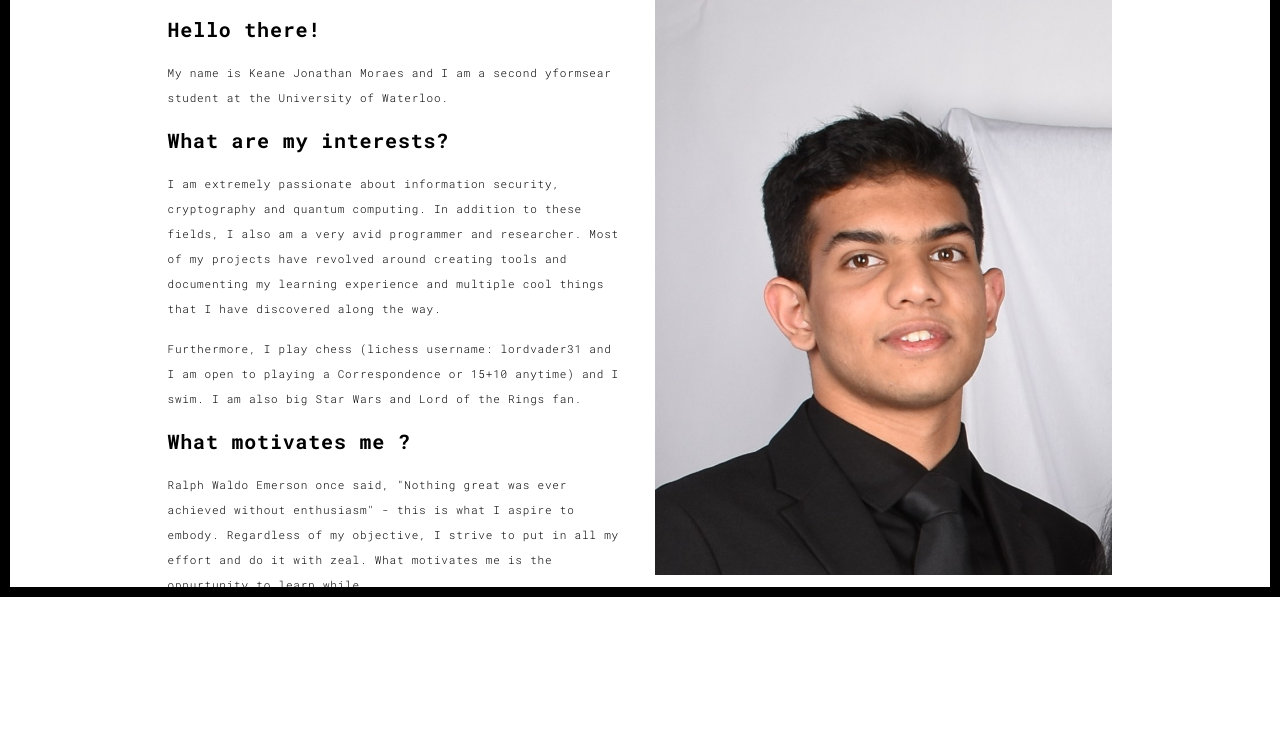
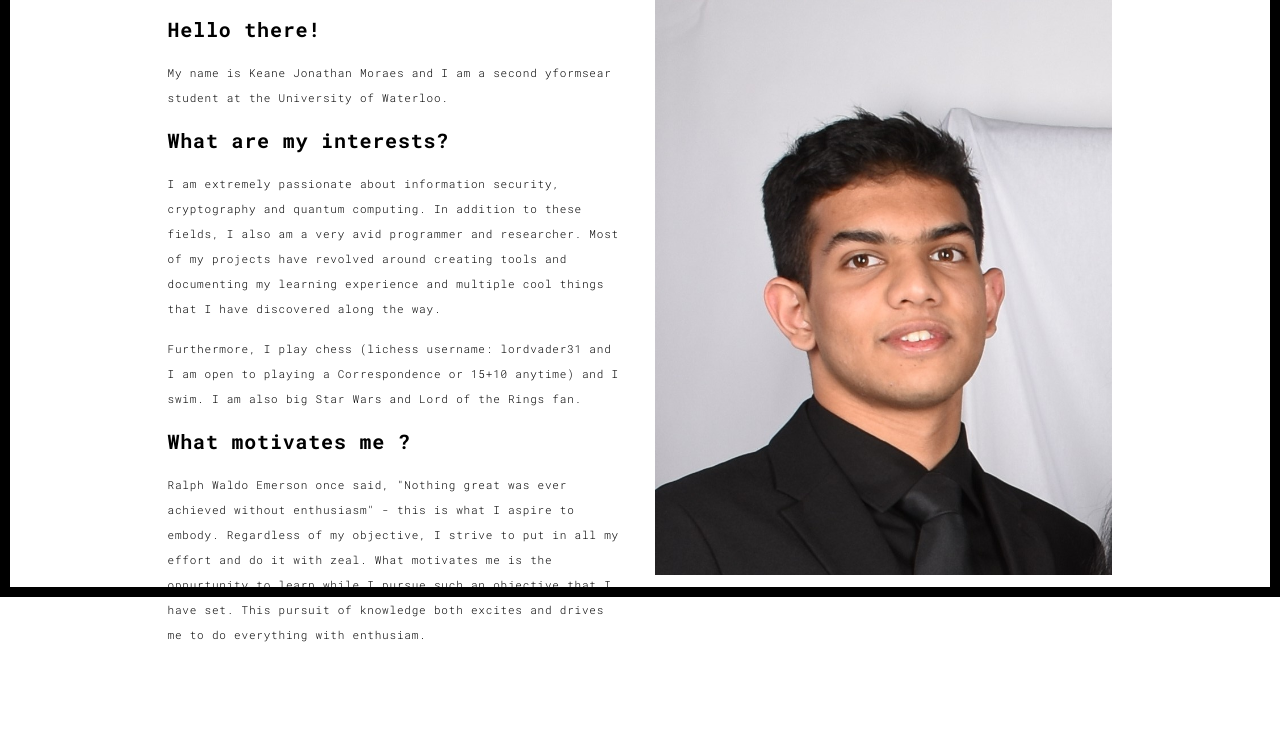
Before and after one commit to kj3moraes/PersonalWebsite, a Flask app: page /about.html in a window 1280 px wide. Shown: the part 203-955 px from the top of the page. Before the commit the page ends 800 px from the top, so only its background shows below. Run offline with Flask 2, Linux system fonts and the light colour scheme; some libraries are stand-ins or nearby versions.

Commit message:
finished about

```diff
--- a/app/templates/about.html
+++ b/app/templates/about.html
@@ -76,8 +76,8 @@
 
                 <h3>What motivates me ?</h3>
                   <p>Ralph Waldo Emerson once said, "Nothing great was ever achieved without enthusiasm" - this is what I aspire to embody. Regardless of my objective,
-                      I strive to put in all my effort and do it with zeal. What motivates me is the oppurtunity to learn while
-
+                      I strive to put in all my effort and do it with zeal. What motivates me is the oppurtunity to learn while I pursue such an objective that I have set.
+                      This pursuit of knowledge both excites and drives me to do everything with enthusiam.
                   </p>
                 </div>
                 <div class="col-xs-12 col-md-6">
```
